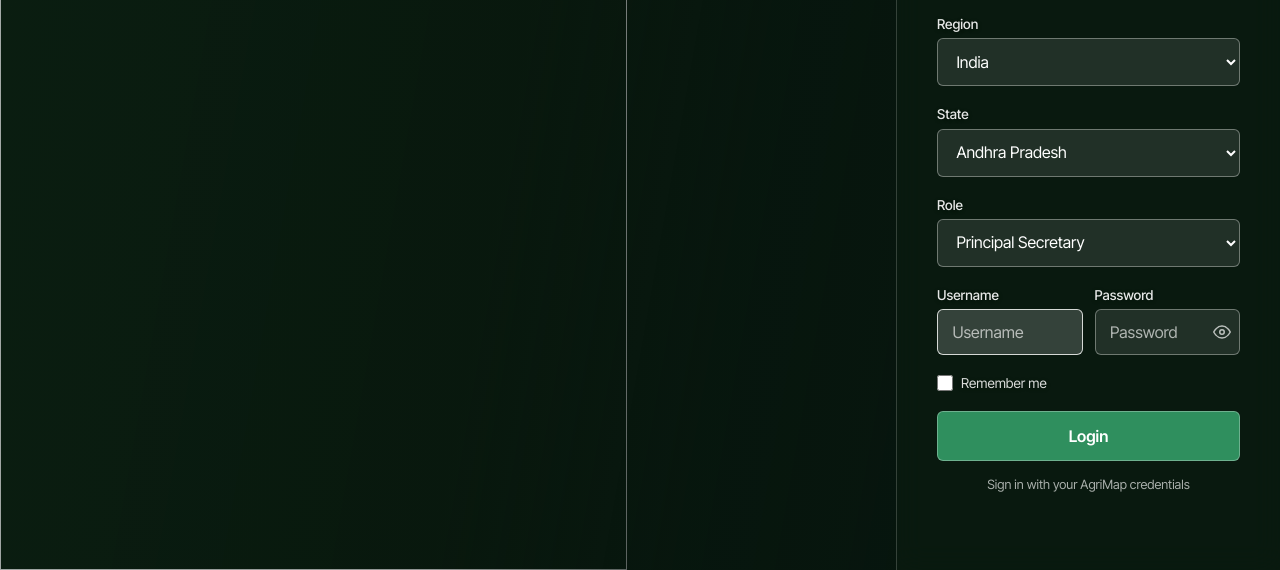
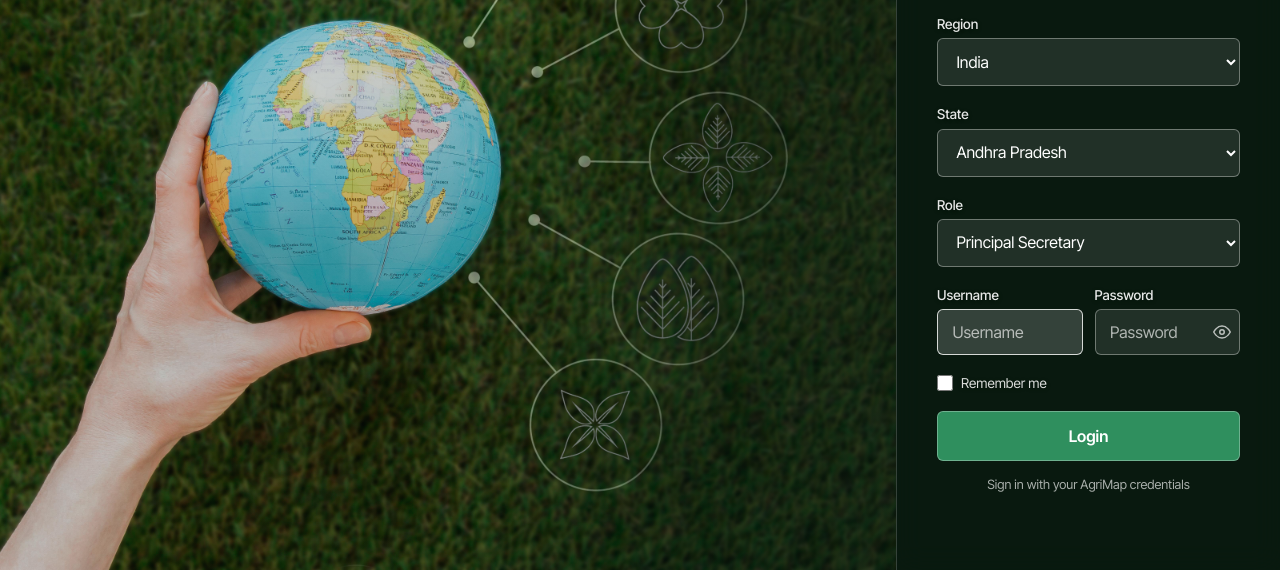
Before and after one commit to addiskers/agri-all, a plain HTML site: page index.html in a window 1280 px wide. Shown: the part 230-800 px from the top of the page. Drawn offline with Linux system fonts and the light colour scheme.

Commit message:
Update index.html

```diff
--- a/index.html
+++ b/index.html
@@ -248,7 +248,7 @@
 </head>
 <body>
 <div class="login-page">
-  <img class="login-bg-image" src="Assets/close-up-woman-holding-earth-globe.jpg" alt="" />
+  <img class="login-bg-image" src="close-up-woman-holding-earth-globe.jpg" alt="" />
   <div class="login-bg-overlay"></div>
 
   <div class="login-panel">
```
